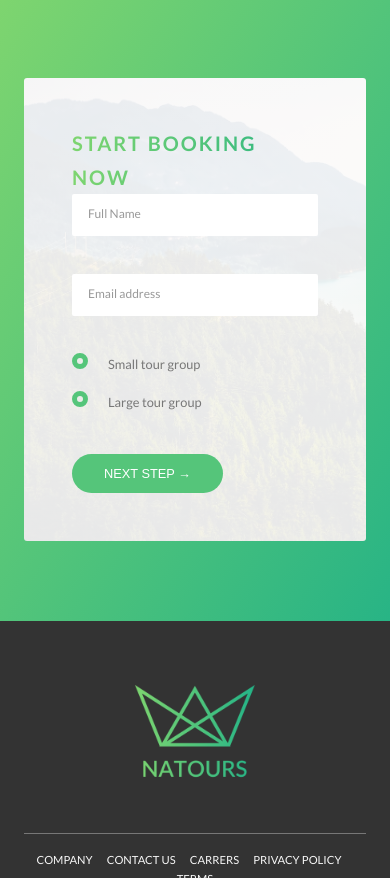
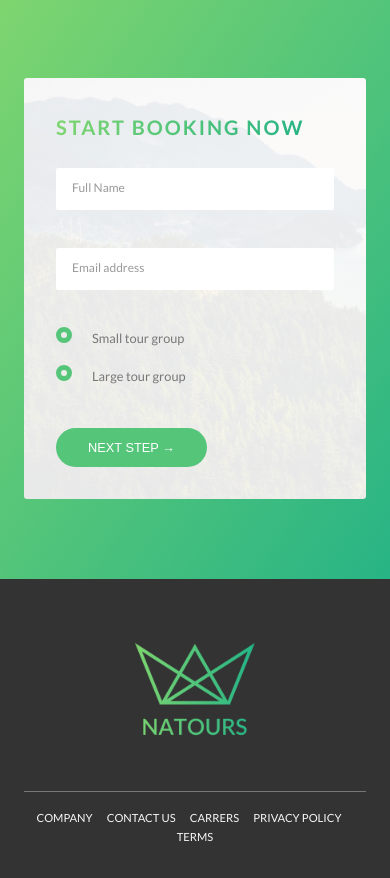
Before and after one commit to rnorman24/Natours, a plain HTML site: page index.html in a window 390 px wide. Shown: the part 5909-6787 px from the top of the page. Drawn offline with Linux system fonts and the light colour scheme.

Commit message:
add media queries

```diff
--- a/css/style.css
+++ b/css/style.css
@@ -957,4 +957,5 @@ body {
         width: 65%; } }
     @media (max-width: 56.25em) {
       .book__form {
-        width: 100%; } }
+        width: 100%;
+        padding: 4rem; } }
--- a/index.html
+++ b/index.html
@@ -300,7 +300,7 @@
         <div class="book">
           <div class="book__form">
             <form action="#" class="form">
-              <div class="u-margin-bottom-medium">
+              <div class="u-margin-bottom-md">
                 <h2 class="heading-secondary">
                   Start booking now
                 </h2>
--- a/sass/pages/_home.scss
+++ b/sass/pages/_home.scss
@@ -81,6 +81,7 @@
 
     @include respond(tab-port) {
       width: 100%;
+      padding: 4rem;
     }
   }
 }
```
